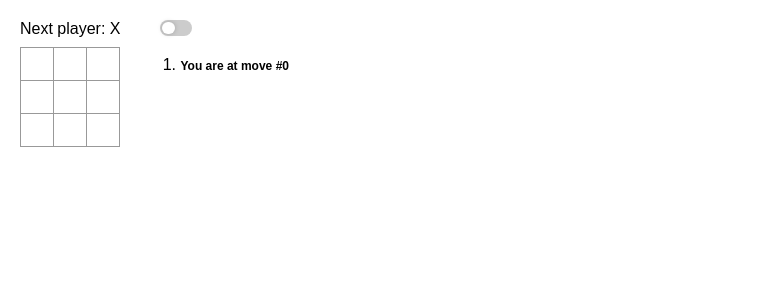
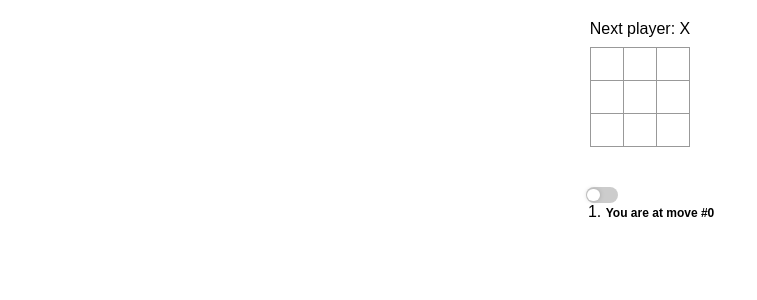
Before and after one commit to daisuke-w/nodebox, a React (Create React App) app: page / in a window 1280 px wide. Shown: the top 300 px of the page, without its empty margins (0-757 px from the left). Built offline with nearby package versions, Linux system fonts and the light colour scheme.

Commit message:
geme位置調整

```diff
--- a/src/styles.css
+++ b/src/styles.css
@@ -81,18 +81,27 @@ body {
 .status {
   margin-bottom: 10px;
 }
+
 .game {
   display: flex;
-  flex-direction: row;
+  flex-direction: column;
+  align-items: center;
+}
+
+.game-board {
+  display: flex;
+  flex-direction: column;
+  align-items: center;
 }
 
 .game-info {
-  margin-left: 20px;
+  margin-top: 20px;
 }
 
 .toggleButton {
   position: relative;
   margin-left: 20px;
+  top: 20px;
 }
 
 .toggleButton input {
```
